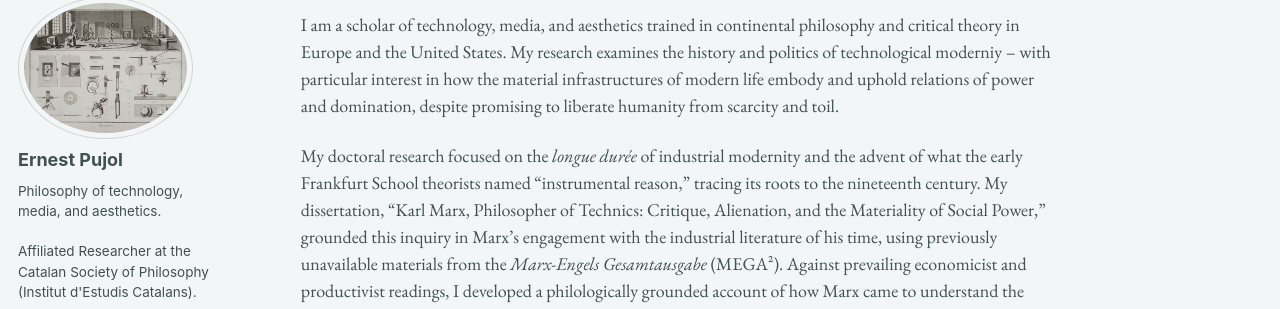
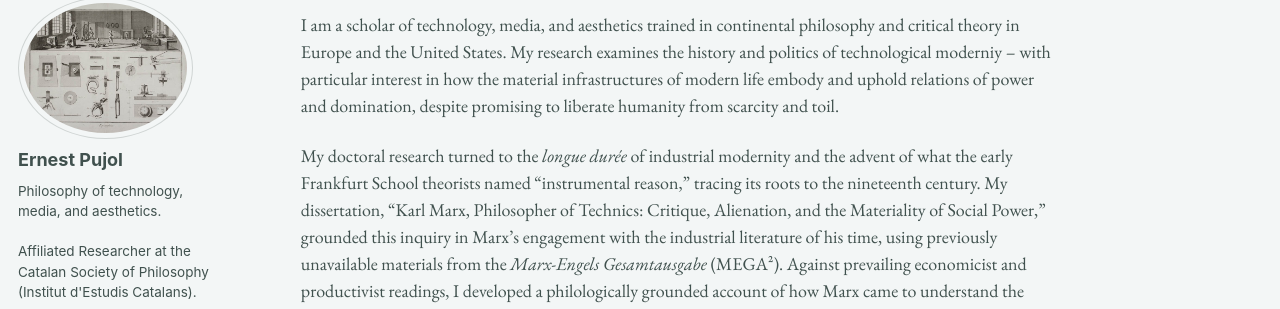
Before and after one commit to epujol90/epujol90.github.io, a Jekyll site: the page built from _pages/about.md, in a window 1280 px wide and 1096 px high. Shown: the part 104-413 px from the top of the window. Built offline with Jekyll 4.4.1, drawn with Linux system fonts in a browser that asks for light colours; some web fonts are replaced; a script bundle is joined from its source files by our own code; library files that are not in the unit come from our copies.

Commit message:
Update about.md

```diff
--- a/_pages/about.md
+++ b/_pages/about.md
@@ -8,6 +8,6 @@ redirect_from:
 ---
 I am a scholar of technology, media, and aesthetics trained in continental philosophy and critical theory in Europe and the United States. My research examines the history and politics of technological moderniy -- with particular interest in how the material infrastructures of modern life embody and uphold relations of power and domination, despite promising to liberate humanity from scarcity and toil.
 
-My doctoral research focused on the _longue durée_ of industrial modernity and the advent of what the early Frankfurt School theorists named "instrumental reason," tracing its roots to the nineteenth century. My dissertation, “Karl Marx, Philosopher of Technics: Critique, Alienation, and the Materiality of Social Power,” grounded this inquiry in Marx’s engagement with the industrial literature of his time, using previously unavailable materials from the _Marx-Engels Gesamtausgabe_ (MEGA²). Against prevailing economicist and productivist readings, I developed a philologically grounded account of how Marx came to understand the relationship between capitalism and the modern technical system. My study showed that, far from conflating productive capacity with social progress, Marx viewed industrial development and its underlying mechanism -- the "subsumption" of the labor process by capital -- as an alienated organization of human-technical relations, whereby capitalist power becomes embedded in the very conditions of human life. As I revise this work into a monograph, my ongoing research traces how this core dynamic of capitalist modernity has steered the course of the information age and is reasserting itself with renewed force in the contemporary AI project -- particularly in its claim to expand human autonomy through the automation of judgment and reason.
+My doctoral research turned to the _longue durée_ of industrial modernity and the advent of what the early Frankfurt School theorists named "instrumental reason," tracing its roots to the nineteenth century. My dissertation, “Karl Marx, Philosopher of Technics: Critique, Alienation, and the Materiality of Social Power,” grounded this inquiry in Marx’s engagement with the industrial literature of his time, using previously unavailable materials from the _Marx-Engels Gesamtausgabe_ (MEGA²). Against prevailing economicist and productivist readings, I developed a philologically grounded account of how Marx came to understand the relationship between capitalism and the modern technical system. My study showed that, far from conflating productive capacity with social progress, Marx viewed industrial development and its underlying mechanism -- the "subsumption" of the labor process by capital -- as an alienated organization of human-technical relations, whereby capitalist power becomes embedded in the very conditions of human life. As I revise this work into a monograph, my ongoing research traces how this core dynamic of capitalist modernity has steered the course of the information age and is reasserting itself with renewed force in the contemporary AI project -- particularly in its claim to expand human autonomy through the automation of judgment and reason.
 
 I hold a Ph.D. from Duke University’s Graduate Program in Literature, where I specialized in critical theory and media philosophy, as well as a Fulbright-funded master’s degree in media studies from New York University. I received my undergraduate training in Spain, where I completed two degrees in philosophy (UNED) and fine art (University of Barcelona). I am currently an affiliated researcher with the Historical Materialism Studies Group of the Societat Catalana de Filosofia -- the philosophy section of the Institut d’Estudis Catalans, the highest academic body for the Catalan language and culture. My work has appeared in _South Atlantic Quarterly_ and _Marx and Philosophy Review of Books_, with further articles under review or in preparation for _Historical Materialism_, _Theory, Culture & Society_, and a special issue of _Qui Parle_. Alongside my research, I have developed substantive experience in writing pedagogy, including two years of writing center practice at Duke’s Thompson Writing Studio and teaching writing-intensive courses on media theory, philosophy of technology, and the history and politics of AI.
```
